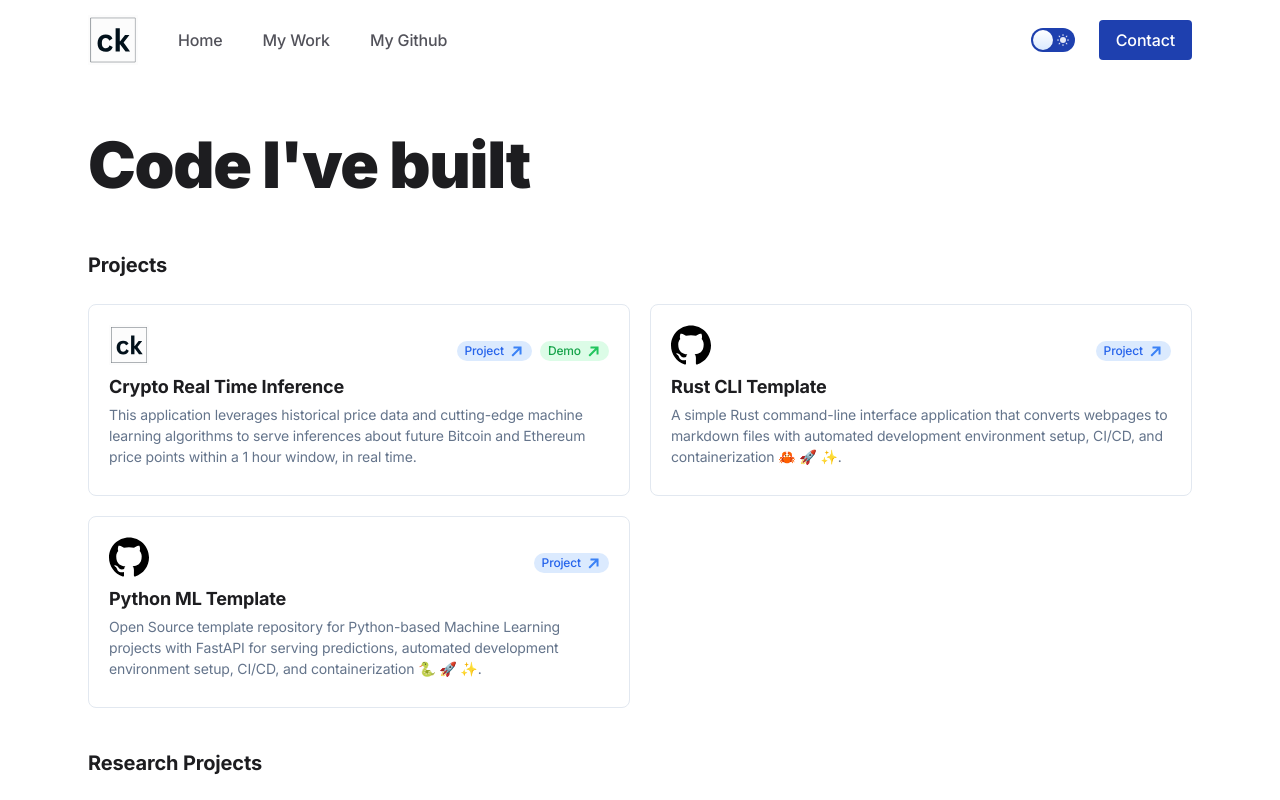
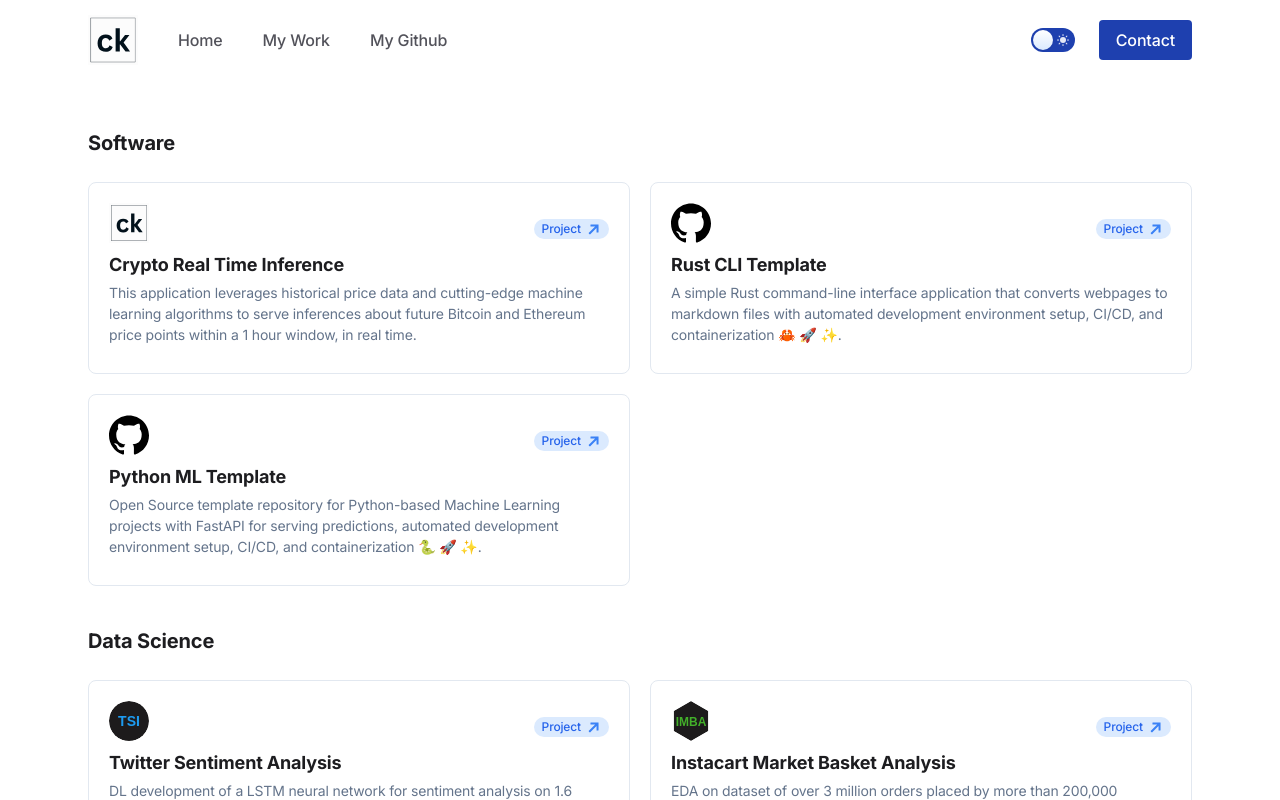
Before and after one commit to christopherkeim/christopherkeim-xyz, a Next.js app: page /projects in a window 1280 px wide. Shown: the top 800 px of the page. Built offline with nearby package versions, Linux system fonts and the light colour scheme.

Commit message:
Removed `demoLink` from `projects.0`.

```diff
--- a/app/projects/page.tsx
+++ b/app/projects/page.tsx
@@ -18,7 +18,7 @@ export default function Projects() {
       iconLight: IconLight,
       iconDark: IconDark,
       link: "https://github.com/christopherkeim/crypto-real-time-inference",
-      demoLink: "/projects/crypto",
+      // demoLink: "/projects/crypto",
       title: "Crypto Real Time Inference",
       excerpt:
         "This application leverages historical price data and cutting-edge machine learning algorithms to serve inferences about future Bitcoin and Ethereum price points within a 1 hour window, in real time.",
@@ -80,13 +80,13 @@ export default function Projects() {
         <div className="w-full">
           <section>
             {/* Page title */}
-            <h1 className="h1 font-aspekta mb-12">Code I&apos;ve built</h1>
+            {/* <h1 className="h1 font-aspekta mb-12">Code I&apos;ve built</h1> */}
             {/* Page content */}
             <div className="space-y-10">
               {/* Side Hustles cards */}
               <section>
                 <h2 className="font-aspekta mb-6 text-xl font-[650]">
-                  Projects
+                  Software
                 </h2>
                 {/* Cards */}
                 <div className="grid gap-5 md:grid-cols-2">
@@ -98,7 +98,7 @@ export default function Projects() {
               {/* Client Projects cards */}
               <section>
                 <h2 className="font-aspekta mb-6 text-xl font-[650]">
-                  Research Projects
+                  Data Science
                 </h2>
                 {/* Cards */}
                 <div className="grid gap-5 md:grid-cols-2">
```
